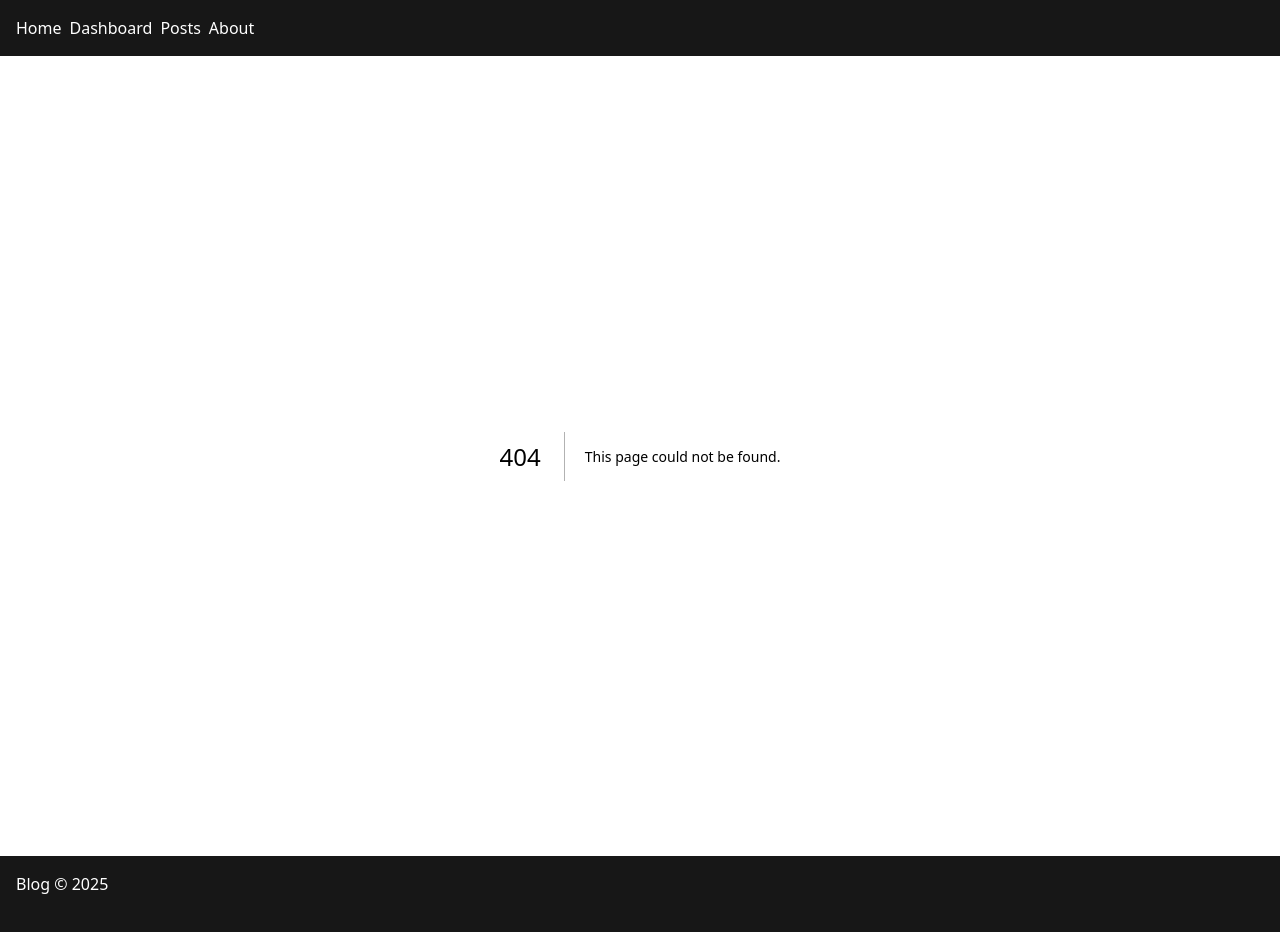
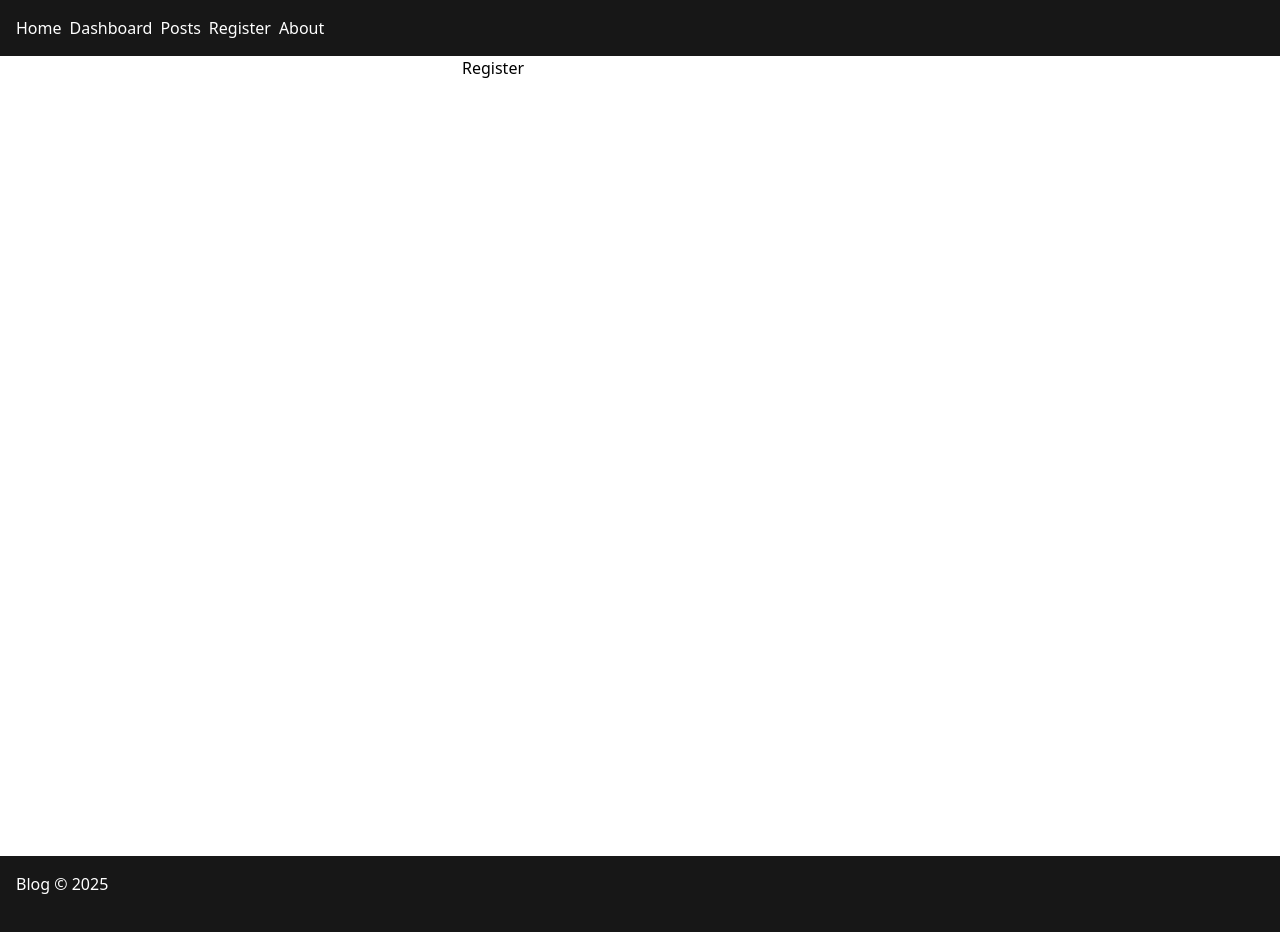
Before and after one commit to guitar6029/myblog, a Next.js app: page /register in a window 1280 px wide. Before the commit this address had no page. Shown: the top 932 px of the page. Built offline with nearby package versions, Linux system fonts and the light colour scheme.

Commit message:
added (auth) folder, moved the register under auth. added new link - registerin the header

```diff
--- /dev/null
+++ b/src/app/(auth)/register/page.tsx
@@ -0,0 +1,13 @@
+import Form from 'next/form';
+
+export default function Register() {
+    return (
+        <div className="min-h-screen">
+            <Form>
+                <input type="text" required/>
+                <input type="password" required/>
+                <button type="submit">Register</button>
+            </Form>
+        </div>
+    )
+}
--- a/src/components/Header/Header.tsx
+++ b/src/components/Header/Header.tsx
@@ -6,6 +6,7 @@ export default function Header() {
             <Link href="/">Home</Link>
             <Link href="/dashboard">Dashboard</Link>
             <Link href="/posts">Posts</Link>
+            <Link href="/register">Register</Link>
             <Link href="/about">About</Link>
         </header>
     )
```
